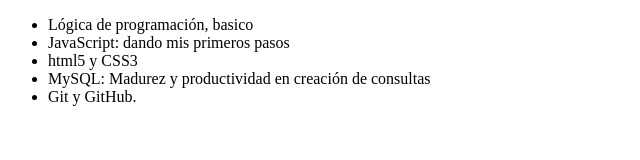
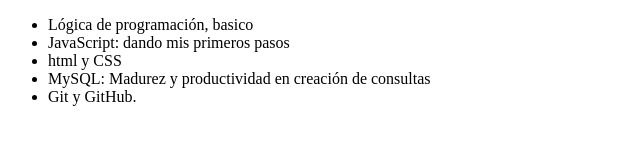
Before and after one commit to AndresSJ21/prueba_alura_git, a plain HTML site: page index.html in a window 1280 px wide. Shown: the full height of the page, 0-640 px from the left. Drawn offline with Linux system fonts and the light colour scheme.

Commit message:
Revert "modificando nombre de curso"
This reverts commit 15085e3c80b5e42eb9e0a11d5542a93adb8f95ff.

```diff
--- a/index.html
+++ b/index.html
@@ -10,7 +10,7 @@
     <ul>
         <li>Lógica de programación, basico</li>
         <li>JavaScript: dando mis primeros pasos </li>
-        <li>html5 y CSS3</li>
+        <li>html y CSS</li>
         <li>MySQL: Madurez y productividad en creación de consultas</li>
         <li>Git y GitHub.</li>
     </ul>
```
